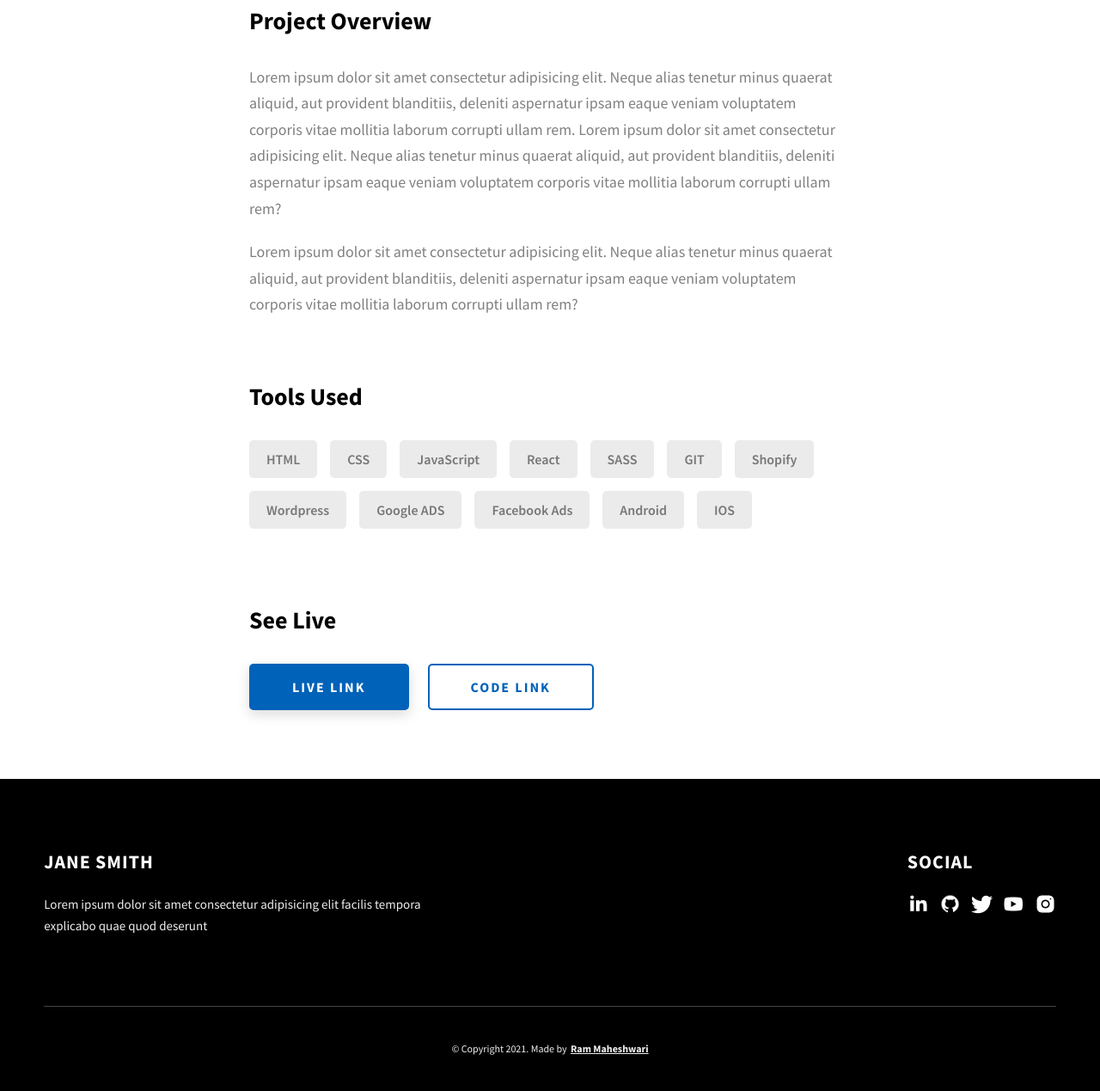
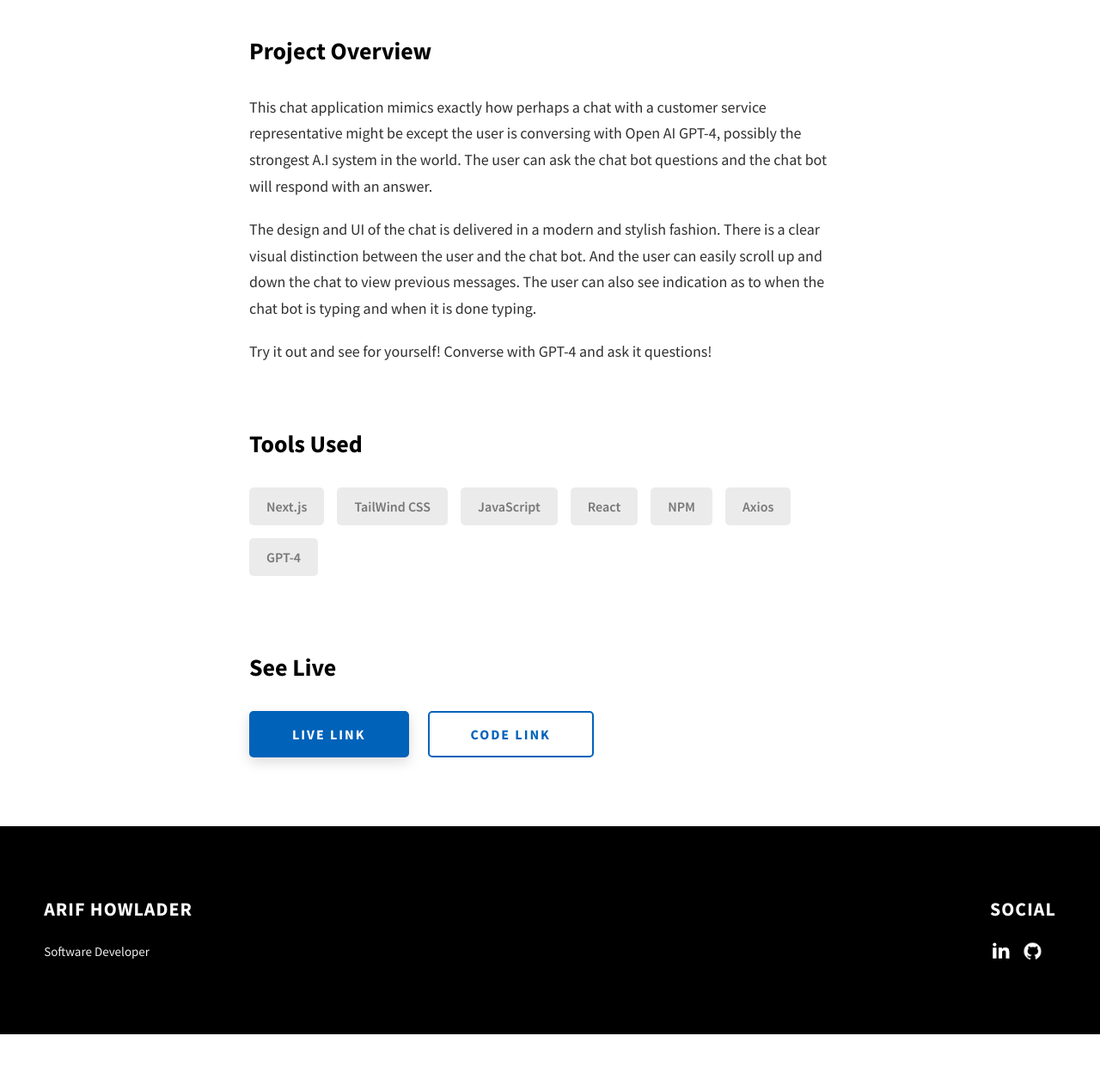
Before and after one commit to arifh331/portfolio-s, a website built with Vite: page project-2.html in a window 1280 px wide. Shown: the part 1464-2733 px from the top of the page at 86% size. After the commit the page ends 2667 px from the top, so only its background shows below. Built offline with nearby package versions, Linux system fonts and the light colour scheme.

Commit message:
Second project added

```diff
--- a/css/style.css
+++ b/css/style.css
@@ -405,7 +405,7 @@
   .project-details__desc-para {
     font-size: 1.8rem;
     line-height: 1.7;
-    color: grey;
+    color: rgb(49, 49, 49);
     margin-bottom: 2rem; }
 
 .project-details__tools-used {
--- a/project-2.html
+++ b/project-2.html
@@ -4,11 +4,16 @@
     <meta charset="UTF-8" />
     <meta name="viewport" content="width=device-width, initial-scale=1.0" />
     <meta http-equiv="X-UA-Compatible" content="ie=edge" />
-    <title>Case Study of Project 1</title>
+    <title>Chat with A.I</title>
     <meta name="description" content="Case study page of Project" />
     <link rel="stylesheet" href="css/style.css" />
     <link rel="preconnect" href="https://fonts.googleapis.com" />
     <link rel="preconnect" href="https://fonts.gstatic.com" crossorigin />
+
+    <link rel="apple-touch-icon" sizes="180x180" href="/apple-touch-icon.png">
+<link rel="icon" type="image/png" sizes="32x32" href="/favicon-32x32.png">
+<link rel="icon" type="image/png" sizes="16x16" href="/favicon-16x16.png">
+<link rel="manifest" href="/site.webmanifest">
     <link
       href="https://fonts.googleapis.com/css2?family=Source+Sans+Pro:wght@400;600;700;900&display=swap"
       rel="stylesheet"
@@ -20,12 +25,12 @@
         <div class="header__logo-container">
           <div class="header__logo-img-cont">
             <img
-              src="./assets/img/avatar.jpg"
+              src="./assets/img/arif-avatar.png"
               alt="Ram Maheshwari Logo Image"
               class="header__logo-img"
             />
           </div>
-          <span class="header__logo-sub">Jane Smith</span>
+          <span class="header__logo-sub">Arif Howlader</span>
         </div>
         <div class="header__main">
           <ul class="header__links">
@@ -82,12 +87,10 @@
     </header>
     <section class="project-cs-hero">
       <div class="project-cs-hero__content">
-        <h1 class="heading-primary">Project 1</h1>
+        <h1 class="heading-primary">Chat with A.I</h1>
         <div class="project-cs-hero__info">
           <p class="text-primary">
-            Lorem ipsum dolor sit amet consectetur adipisicing elit. Dignissimos
-            in numquam incidunt earum quaerat cum fuga, atque similique natus
-            nobis sit.
+            A chat web-application that allows the user to converse with GPT-4 and ask it questions. The chat is styled in the modern chat fashion and delivered in a responsive and stylish UI. Built with <strong>Next.js</strong>,<strong> TailWind CSS</strong>,<strong> React.js</strong>,<strong> JavaScript</strong>,<strong> NPM</strong>,<strong> GPT-4</strong>
           </p>
         </div>
         <div class="project-cs-hero__cta">
@@ -109,37 +112,29 @@
             <div class="project-details__desc">
               <h3 class="project-details__content-title">Project Overview</h3>
               <p class="project-details__desc-para">
-                Lorem ipsum dolor sit amet consectetur adipisicing elit. Neque
-                alias tenetur minus quaerat aliquid, aut provident blanditiis,
-                deleniti aspernatur ipsam eaque veniam voluptatem corporis vitae
-                mollitia laborum corrupti ullam rem. Lorem ipsum dolor sit amet
-                consectetur adipisicing elit. Neque alias tenetur minus quaerat
-                aliquid, aut provident blanditiis, deleniti aspernatur ipsam
-                eaque veniam voluptatem corporis vitae mollitia laborum corrupti
-                ullam rem?
+                This chat application mimics exactly how perhaps a chat with a customer service representative might be except the user is conversing
+                with Open AI GPT-4, possibly the strongest A.I system in the world. The user can ask the chat bot questions and the chat bot will respond with an answer.
               </p>
               <p class="project-details__desc-para">
-                Lorem ipsum dolor sit amet consectetur adipisicing elit. Neque
-                alias tenetur minus quaerat aliquid, aut provident blanditiis,
-                deleniti aspernatur ipsam eaque veniam voluptatem corporis vitae
-                mollitia laborum corrupti ullam rem?
+                The design and UI of the chat is delivered in a modern and stylish fashion. There is a clear visual distinction between the user and the chat bot. And the user can
+                easily scroll up and down the chat to view previous messages. The user can also see indication as to when the chat bot is typing and when it is done typing.
+              </p>
+
+              <p class="project-details__desc-para">
+                Try it out and see for yourself! Converse with GPT-4 and ask it questions!
               </p>
             </div>
             <div class="project-details__tools-used">
               <h3 class="project-details__content-title">Tools Used</h3>
               <div class="skills">
-                <div class="skills__skill">HTML</div>
-                <div class="skills__skill">CSS</div>
+                <div class="skills__skill">Next.js</div>
+                <div class="skills__skill">TailWind CSS</div>
                 <div class="skills__skill">JavaScript</div>
                 <div class="skills__skill">React</div>
-                <div class="skills__skill">SASS</div>
-                <div class="skills__skill">GIT</div>
-                <div class="skills__skill">Shopify</div>
-                <div class="skills__skill">Wordpress</div>
-                <div class="skills__skill">Google ADS</div>
-                <div class="skills__skill">Facebook Ads</div>
-                <div class="skills__skill">Android</div>
-                <div class="skills__skill">IOS</div>
+                <div class="skills__skill">NPM</div>
+                <div class="skills__skill">Axios</div>
+
+                <div class="skills__skill">GPT-4</div>
               </div>
             </div>
             <div class="project-details__links">
@@ -151,7 +146,7 @@
                 >Live Link</a
               >
               <a
-                href="#"
+                href="https://github.com/arifh331/Open-AI-Chat"
                 class="btn btn--med btn--theme-inv project-details__links-btn"
                 target="_blank"
                 >Code Link</a
@@ -169,57 +164,38 @@
                 <span>Social</span>
               </h2>
               <div class="main-footer__social-cont">
-              <a target="_blank" rel="noreferrer" href="#">
+                <a target="_blank" rel="noreferrer" href="https://www.linkedin.com/in/arif-howlader-518512123/">
                   <img
                     class="main-footer__icon"
                     src="./assets/img/linkedin-ico.png"
                     alt="icon"
                   />
                 </a>
-              <a target="_blank" rel="noreferrer" href="#">
+                <a target="_blank" rel="noreferrer" href="https://github.com/arifh331">
                   <img
                     class="main-footer__icon"
                     src="./assets/img/github-ico.png"
                     alt="icon"
                   />
                 </a>
-              <a target="_blank" rel="noreferrer" href="#">
-                <img
-                  class="main-footer__icon"
-                  src="./assets/img/twitter-ico.png"
-                  alt="icon"
-                />
-              </a>
-              <a target="_blank" rel="noreferrer" href="#">
-                <img
-                  class="main-footer__icon"
-                  src="./assets/img/yt-ico.png"
-                  alt="icon"
-                />
-              </a>
-              <a target="_blank" rel="noreferrer" href="#">
-                <img
-                  class="main-footer__icon main-footer__icon--mr-none"
-                  src="./assets/img/insta-ico.png"
-                  alt="icon"
-                />
-              </a>
+
+
+
               </div>
             </div>
             <div class="main-footer__row main-footer__row-2">
-            <h4 class="heading heading-sm text-lt">Jane Smith</h4>
+              <h4 class="heading heading-sm text-lt">Arif Howlader</h4>
               <p class="main-footer__short-desc">
-              Lorem ipsum dolor sit amet consectetur adipisicing elit facilis
-              tempora explicabo quae quod deserunt
+                Software Developer
               </p>
             </div>
           </div>
 
-        <div class="main-footer__lower">
+          <!-- <div class="main-footer__lower">
             &copy; Copyright 2021. Made by
             <a rel="noreferrer" target="_blank" href="https://rammaheshwari.com"
               >Ram Maheshwari</a
-          >
+            > -->
           </div>
         </div>
       </footer>
```
Also changed, not shown: index.html (+2 -2 lines), project-1.html (+5 -0 lines). Lines whose indentation alone changed are shown as unchanged.
